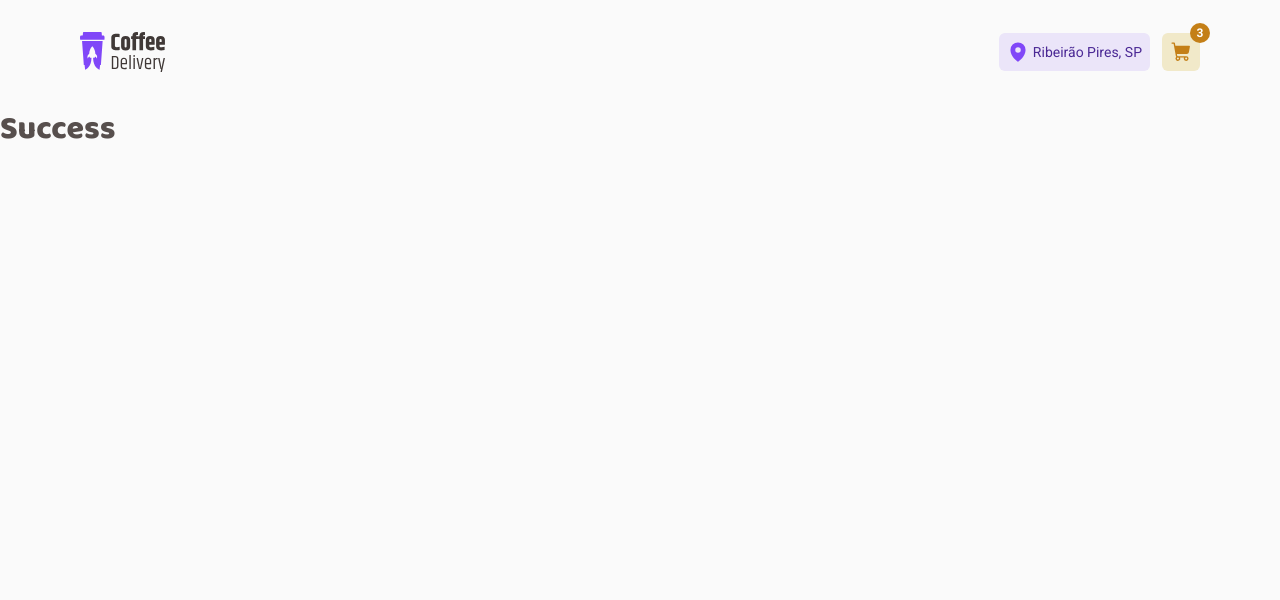
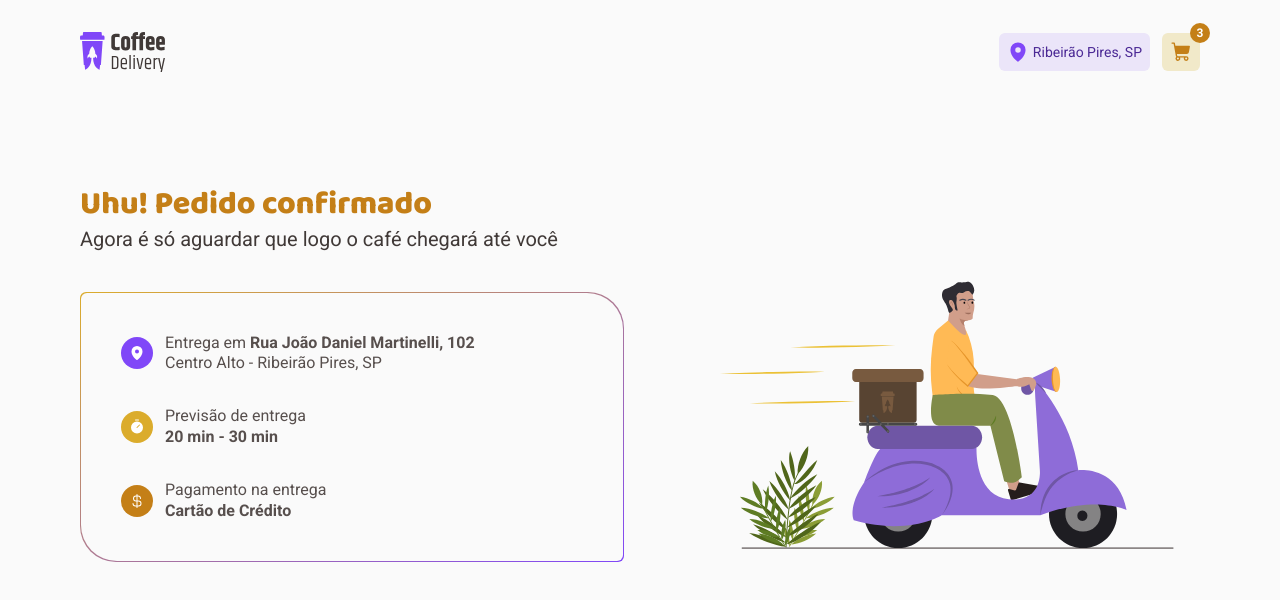
Before and after one commit to rodrigofontesdev/coffee, a React (Vite) app: page /order/1 in a window 1280 px wide. Shown: the top 600 px of the page. Built offline with nearby package versions, Linux system fonts and the light colour scheme.

Commit message:
feat(order): insert order info in successful order page

```diff
--- a/src/pages/Order/index.tsx
+++ b/src/pages/Order/index.tsx
@@ -1,3 +1,65 @@
+import { CurrencyDollar, MapPin, Timer } from '@phosphor-icons/react'
+import { Container, OrderInfo } from './styles'
+
+import deliveryImg from '../../assets/images/ilustracao-entregador.svg'
+
 export function Order() {
-    return <h1>Success</h1>
+    return (
+        <main>
+            <Container>
+                <div>
+                    <header>
+                        <h1>Uhu! Pedido confirmado</h1>
+                        <p>Agora é só aguardar que logo o café chegará até você</p>
+                    </header>
+
+                    <OrderInfo>
+                        <div>
+                            <ul>
+                                <li>
+                                    <span>
+                                        <MapPin size={16} weight="fill" />
+                                    </span>
+                                    <p>
+                                        Entrega em <strong>Rua João Daniel Martinelli, 102</strong>
+                                        <br />
+                                        Centro Alto - Ribeirão Pires, SP
+                                    </p>
+                                </li>
+
+                                <li>
+                                    <span>
+                                        <Timer size={16} weight="fill" />
+                                    </span>
+                                    <p>
+                                        Previsão de entrega
+                                        <br />
+                                        <strong>20 min - 30 min</strong>
+                                    </p>
+                                </li>
+
+                                <li>
+                                    <span>
+                                        <CurrencyDollar size={16} weight="regular" />
+                                    </span>
+                                    <p>
+                                        Pagamento na entrega
+                                        <br />
+                                        <strong>Cartão de Crédito</strong>
+                                    </p>
+                                </li>
+                            </ul>
+                        </div>
+                    </OrderInfo>
+                </div>
+
+                <div>
+                    <img
+                        src={deliveryImg}
+                        alt="Ilustração de um homem usando uma camiseta amarela, calça verde e tênis preto, dirigindo uma moto modelo Vespa na cor roxa"
+                    />
+                </div>
+            </Container>
+        </main>
+    )
 }
--- /dev/null
+++ b/src/pages/Order/styles.ts
@@ -0,0 +1,103 @@
+import styled from 'styled-components'
+
+export const Container = styled.section`
+    max-width: calc(70rem + 4.5rem);
+    display: flex;
+    justify-content: space-between;
+    gap: 2rem;
+    align-items: end;
+    padding: 5rem 2.25rem;
+    margin-right: auto;
+    margin-left: auto;
+
+    & > div {
+        width: 50%;
+    }
+
+    & > div:last-of-type {
+        display: flex;
+        justify-content: end;
+    }
+
+    header {
+        margin-bottom: 2.5rem;
+
+        h1 {
+            color: ${(props) => props.theme['yellow-800']};
+            font-size: 2rem;
+            font-weight: 800;
+            line-height: 1.3;
+        }
+
+        p {
+            color: ${(props) => props.theme['gray-800']};
+            font-size: 1.25rem;
+            font-weight: 400;
+            line-height: 1.3;
+        }
+    }
+`
+
+export const OrderInfo = styled.div`
+    width: 100%;
+    border: 1px solid transparent;
+    background-image: ${(props) =>
+        `linear-gradient(to bottom right, ${props.theme['yellow-500']}, ${props.theme['purple-700']})`};
+    background-origin: border-box;
+    border-top-right-radius: 36px;
+    border-bottom-right-radius: 6px;
+    border-bottom-left-radius: 36px;
+    border-top-left-radius: 6px;
+
+    div {
+        background-color: ${(props) => props.theme['gray-50']};
+        padding: 2.5rem;
+        border-top-right-radius: 36px;
+        border-bottom-right-radius: 6px;
+        border-bottom-left-radius: 36px;
+        border-top-left-radius: 6px;
+
+        ul {
+            display: flex;
+            flex-direction: column;
+            row-gap: 2rem;
+
+            li {
+                list-style: none;
+                display: flex;
+                align-items: center;
+                column-gap: 0.75rem;
+                font-weight: 400;
+                line-height: 1.3;
+
+                span {
+                    width: 2rem;
+                    height: 2rem;
+                    display: flex;
+                    justify-content: center;
+                    align-items: center;
+                    color: ${(props) => props.theme.white};
+                    border-radius: 100%;
+                }
+
+                &:nth-of-type(1) {
+                    span {
+                        background-color: ${(props) => props.theme['purple-700']};
+                    }
+                }
+
+                &:nth-of-type(2) {
+                    span {
+                        background-color: ${(props) => props.theme['yellow-500']};
+                    }
+                }
+
+                &:nth-of-type(3) {
+                    span {
+                        background-color: ${(props) => props.theme['yellow-800']};
+                    }
+                }
+            }
+        }
+    }
+`
```
